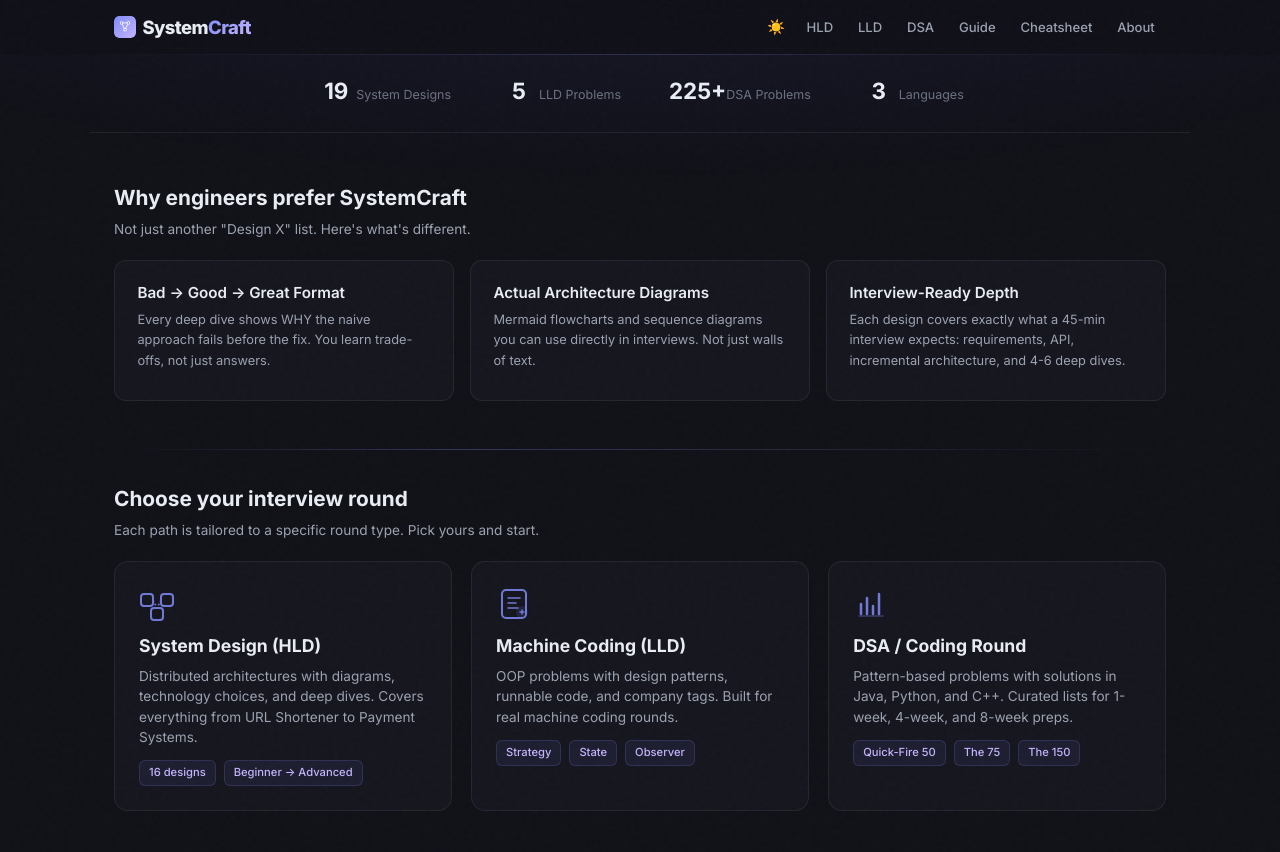
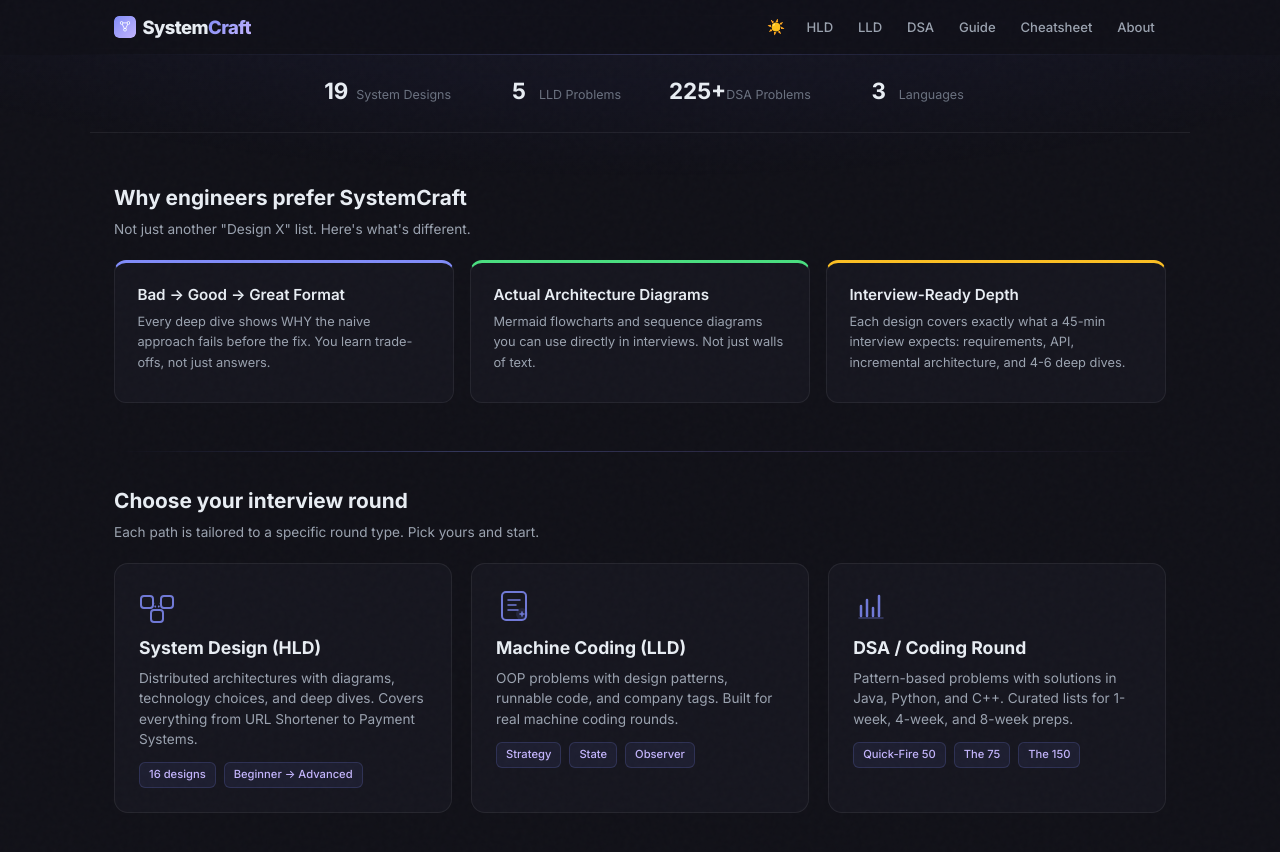
Before and after one commit to iluzn/HLD-Designs, a Jekyll site: the page built from index.html, in a window 1280 px wide and 900 px high, scrolled down 579 px. Shown: the top 852 px of the window. Built offline with Jekyll 4.4.1, drawn with Linux system fonts in a browser that asks for light colours.

Commit message:
add colored top borders to value prop cards (purple, green, yellow)

```diff
--- a/index.html
+++ b/index.html
@@ -267,15 +267,15 @@
     <div class="section-title">Why engineers prefer SystemCraft</div>
     <div class="section-sub">Not just another "Design X" list. Here's what's different.</div>
     <div class="popular">
-        <div class="pop-card" style="cursor:default;">
+        <div class="pop-card" style="cursor:default;border-top:3px solid #818cf8;">
             <h4>Bad → Good → Great Format</h4>
             <p>Every deep dive shows WHY the naive approach fails before the fix. You learn trade-offs, not just answers.</p>
         </div>
-        <div class="pop-card" style="cursor:default;">
+        <div class="pop-card" style="cursor:default;border-top:3px solid #4ade80;">
             <h4>Actual Architecture Diagrams</h4>
             <p>Mermaid flowcharts and sequence diagrams you can use directly in interviews. Not just walls of text.</p>
         </div>
-        <div class="pop-card" style="cursor:default;">
+        <div class="pop-card" style="cursor:default;border-top:3px solid #fbbf24;">
             <h4>Interview-Ready Depth</h4>
             <p>Each design covers exactly what a 45-min interview expects: requirements, API, incremental architecture, and 4-6 deep dives.</p>
         </div>
```
